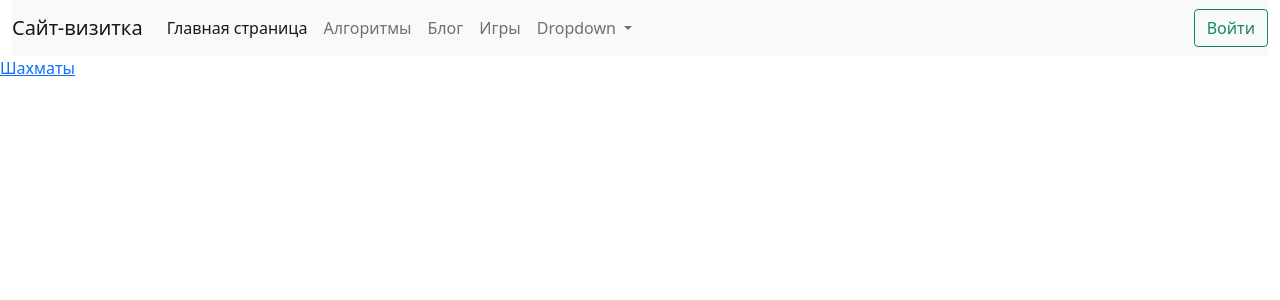
After one commit to egor3101/business_card_website, a Django app: page /mywebsite/games in a window 1280 px wide. The commit adds this page. Shown: the top 300 px of the page. Run offline with Django 3.2, Linux system fonts and the light colour scheme; some libraries are stand-ins or nearby versions.

Commit message:
added links games and chess

```diff
--- a/my_websiteproject/cutawayapp/templates/cutaway/base.html
+++ b/my_websiteproject/cutawayapp/templates/cutaway/base.html
@@ -21,7 +21,7 @@
           <a class="nav-link" href="{% url 'blog' %}">Блог</a>
         </li>
         <li class="nav-item">
-          <a class="nav-link" href="#">Link</a>
+          <a class="nav-link" href="{% url 'games' %}">Игры</a>
         </li>
         <li class="nav-item dropdown">
           <a class="nav-link dropdown-toggle" href="#" id="navbarDropdown" role="button" data-bs-toggle="dropdown" aria-expanded="false">
--- /dev/null
+++ b/my_websiteproject/cutawayapp/templates/cutaway/chess.html
@@ -0,0 +1,2 @@
+{% extends 'cutaway/base.html' %}
+{% block title %} Шахматы {% endblock %}
--- /dev/null
+++ b/my_websiteproject/cutawayapp/templates/cutaway/games.html
@@ -0,0 +1,6 @@
+{% extends 'cutaway/base.html' %}
+{% block title %} Игры {% endblock %}
+
+{% block Page %}
+    <a class="chess-link" href="{% url 'chess' %}">Шахматы</a>
+{% endblock %}
--- a/my_websiteproject/cutawayapp/views.py
+++ b/my_websiteproject/cutawayapp/views.py
@@ -26,6 +26,14 @@ def blog(request):
     return render(request, 'cutaway/blog.html', {
         'posts': posts
     })
+
+
+def games(request):
+    return render(request, 'cutaway/games.html', {})
+
+
+def chess(request):
+    return render(request, 'cutaway/chess.html', {})
 
 
 def do_post(request):
--- a/my_websiteproject/my_websiteproject/urls.py
+++ b/my_websiteproject/my_websiteproject/urls.py
@@ -31,5 +31,7 @@ urlpatterns = [
     path('mywebsite/logout/', LogoutView.as_view(next_page='/'),
        name='mywebsite-sign-out'),
     path('mywebsite/do_post', views.do_post, name='do_post'),
-    path('mywebsite/sign-up', views.sign_up, name='sign-up')
+    path('mywebsite/sign-up', views.sign_up, name='sign-up'),
+    path('mywebsite/games', views.games, name='games'),
+    path('mywebsite/games/chess', views.chess, name='chess')
 ] + static (settings.MEDIA_URL, document_root=settings.MEDIA_ROOT)
```
Also changed, not shown: my_websiteproject/cutawayapp/static/css/strstyle.css (line endings or trailing spaces), my_websiteproject/db.sqlite3.
